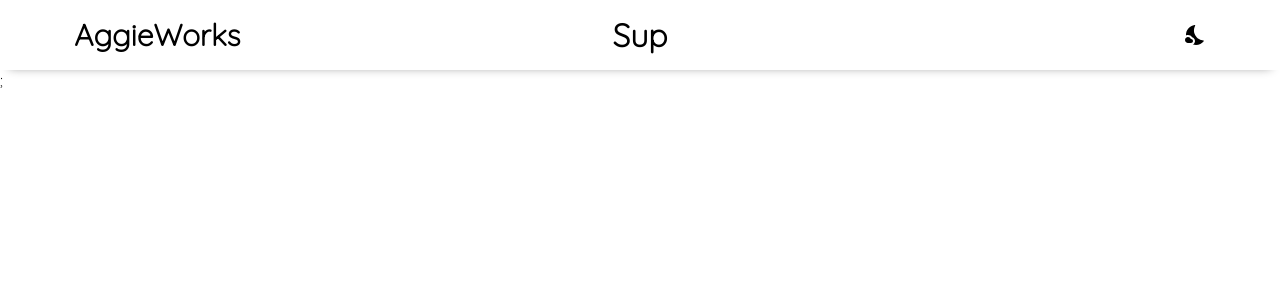
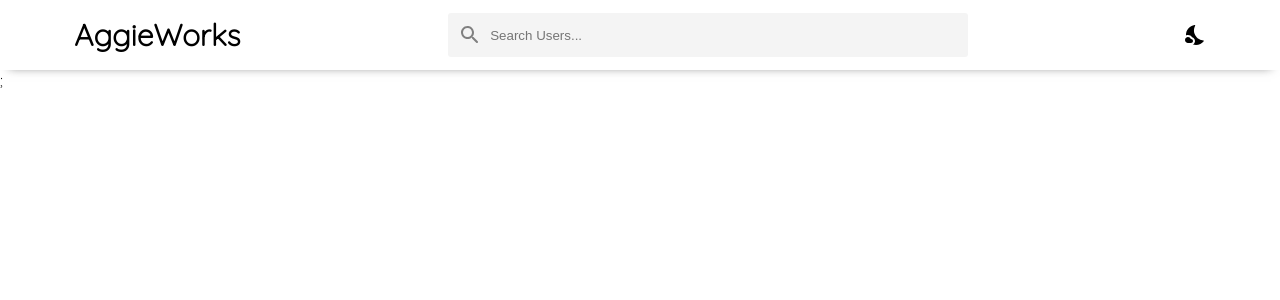
Before and after one commit to pavittarsingh315/AggieWorks-Take-Home, a React (Vite) app: page / in a window 1280 px wide. Shown: the top 300 px of the page. Built offline with nearby package versions, Linux system fonts and the light colour scheme.

Commit message:
Implemented the searchbar.

```diff
--- a/src/App.tsx
+++ b/src/App.tsx
@@ -5,11 +5,14 @@ function App() {
    const [isDarkModeEnabled, setIsDarkModeEnabled] = useState(false);
 
    useEffect(() => {
-      setIsDarkModeEnabled(JSON.parse(localStorage.getItem("isDarkModeEnabled") || "false") === "true");
+      const savedThemeIsDark = JSON.parse(localStorage.getItem("isDarkModeEnabled") || "false") === "true";
+      setIsDarkModeEnabled(savedThemeIsDark);
+      document.body.style.backgroundColor = savedThemeIsDark ? "black" : "white";
    }, []);
 
    const toggleTheme = () => {
       localStorage.setItem("isDarkModeEnabled", JSON.stringify(!isDarkModeEnabled ? "true" : "false"));
+      document.body.style.backgroundColor = !isDarkModeEnabled ? "black" : "white";
       setIsDarkModeEnabled(!isDarkModeEnabled);
    };
 
--- a/src/components/Navbar.tsx
+++ b/src/components/Navbar.tsx
@@ -6,7 +6,7 @@ import SearchBar from "./Searchbar";
 
 function Navbar({ isDarkModeEnabled, toggleTheme }: { isDarkModeEnabled: boolean; toggleTheme: () => void }) {
    var headerStyle = {
-      boxShadow: "0px 6px 10px -9px rgba(128, 128, 128, 1)",
+      boxShadow: "0px 6px 10px -9px rgba(111, 111, 111, 1)",
       zIndex: "1000",
       top: "0",
       width: "100%",
@@ -20,8 +20,8 @@ function Navbar({ isDarkModeEnabled, toggleTheme }: { isDarkModeEnabled: boolean
                <div className="navbar__left">
                   <h1 style={{ color: !isDarkModeEnabled ? "#000000" : "#FFFFFF" }}>AggieWorks</h1>
                </div>
-               <div className="navbar__center" style={{ backgroundColor: "red" }}>
-                  <SearchBar />
+               <div className="navbar__center">
+                  <SearchBar isDarkModeEnabled={isDarkModeEnabled} />
                </div>
                <div className="navbar__right">
                   <Tooltip
@@ -30,7 +30,7 @@ function Navbar({ isDarkModeEnabled, toggleTheme }: { isDarkModeEnabled: boolean
                      enterDelay={0}
                      leaveDelay={25}
                   >
-                     <IconButton color="inherit" onClick={toggleTheme}>
+                     <IconButton disableRipple color="inherit" onClick={toggleTheme}>
                         {isDarkModeEnabled ? (
                            <LightModeRoundedIcon style={{ color: "white" }} />
                         ) : (
--- a/src/components/Searchbar.tsx
+++ b/src/components/Searchbar.tsx
@@ -1,13 +1,53 @@
-import { useState, useEffect, useRef } from "react";
+import { Container } from "@mui/system";
+import React, { useState, useEffect, useRef } from "react";
+import "../styles/Searchbar.css";
+import SearchRoundedIcon from "@mui/icons-material/SearchRounded";
+import ClearRoundedIcon from "@mui/icons-material/ClearRounded";
 
 // https://randomuser.me/api/?page=1&results=10
 
-function SearchBar() {
+function SearchBar({ isDarkModeEnabled }: { isDarkModeEnabled: boolean }) {
    const [search, setSearch] = useState("");
    const [isTyping, setIsTyping] = useState(true);
-   const [pageNumber, setPageNumber] = useState(1);
 
-   return <h1>Sup</h1>;
+   useEffect(() => {
+      const delayDebounceFn = setTimeout(() => {
+         if (search != "") {
+            // Make API call
+         }
+      }, 500);
+
+      return () => clearTimeout(delayDebounceFn);
+   }, [search]);
+
+   const resetState = (e: React.MouseEvent<SVGSVGElement, MouseEvent>) => {
+      setSearch("");
+      setIsTyping(false);
+   };
+
+   return (
+      <Container>
+         <div className="searchbar" style={{ backgroundColor: isDarkModeEnabled ? "#212121" : "#f4f4f4" }}>
+            <SearchRoundedIcon style={{ color: "grey", paddingRight: "6px" }} />
+            <input
+               autoComplete="off"
+               id="search"
+               value={search}
+               onChange={(e) => setSearch(e.target.value)}
+               type="text"
+               placeholder="Search Users..."
+               style={{ color: isDarkModeEnabled ? "white" : "black" }}
+            />
+            {search != "" ? (
+               <ClearRoundedIcon
+                  onClick={(e) => resetState(e)}
+                  cursor="pointer"
+                  style={{ color: "grey", paddingLeft: "6px" }}
+               />
+            ) : null}
+         </div>
+      </Container>
+   );
 }
 
 export default SearchBar;
--- a/src/styles/Navbar.css
+++ b/src/styles/Navbar.css
@@ -19,13 +19,8 @@
 
 .navbar__center {
    display: flex;
-   /* margin-top: 250px; */
    align-items: center;
    justify-content: center;
-   position: fixed;
-   /* top: 0; */
-   left: 50%;
-   right: 50%;
 }
 
 .navbar__right {
--- /dev/null
+++ b/src/styles/Searchbar.css
@@ -0,0 +1,17 @@
+.searchbar {
+   height: 30;
+   border-radius: 3px;
+   padding: 10px;
+
+   display: flex;
+   align-items: center;
+
+   width: 500px;
+}
+
+.searchbar input {
+   border: none;
+   background-color: transparent;
+   outline: none;
+   width: 100%;
+}
```
